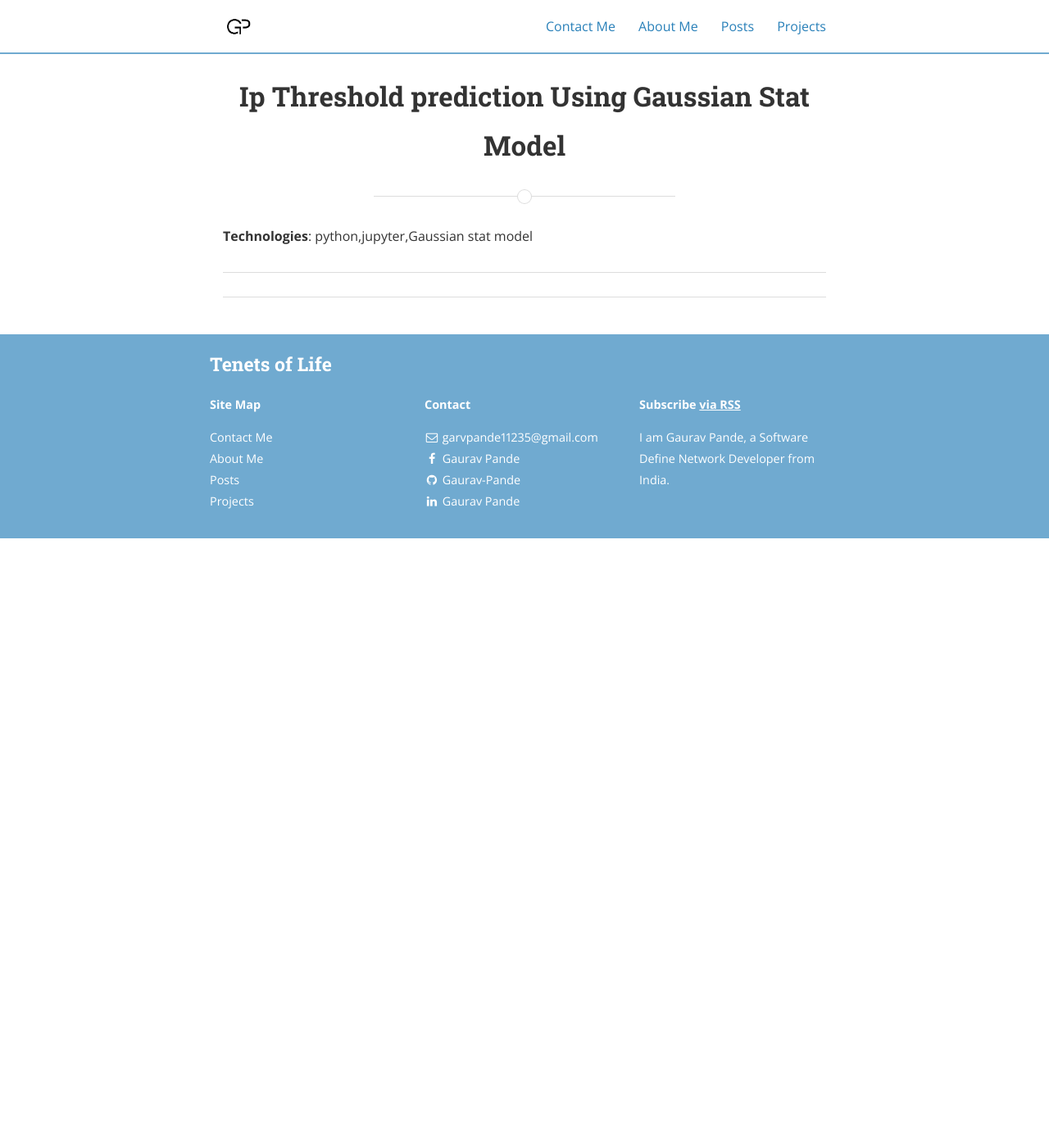
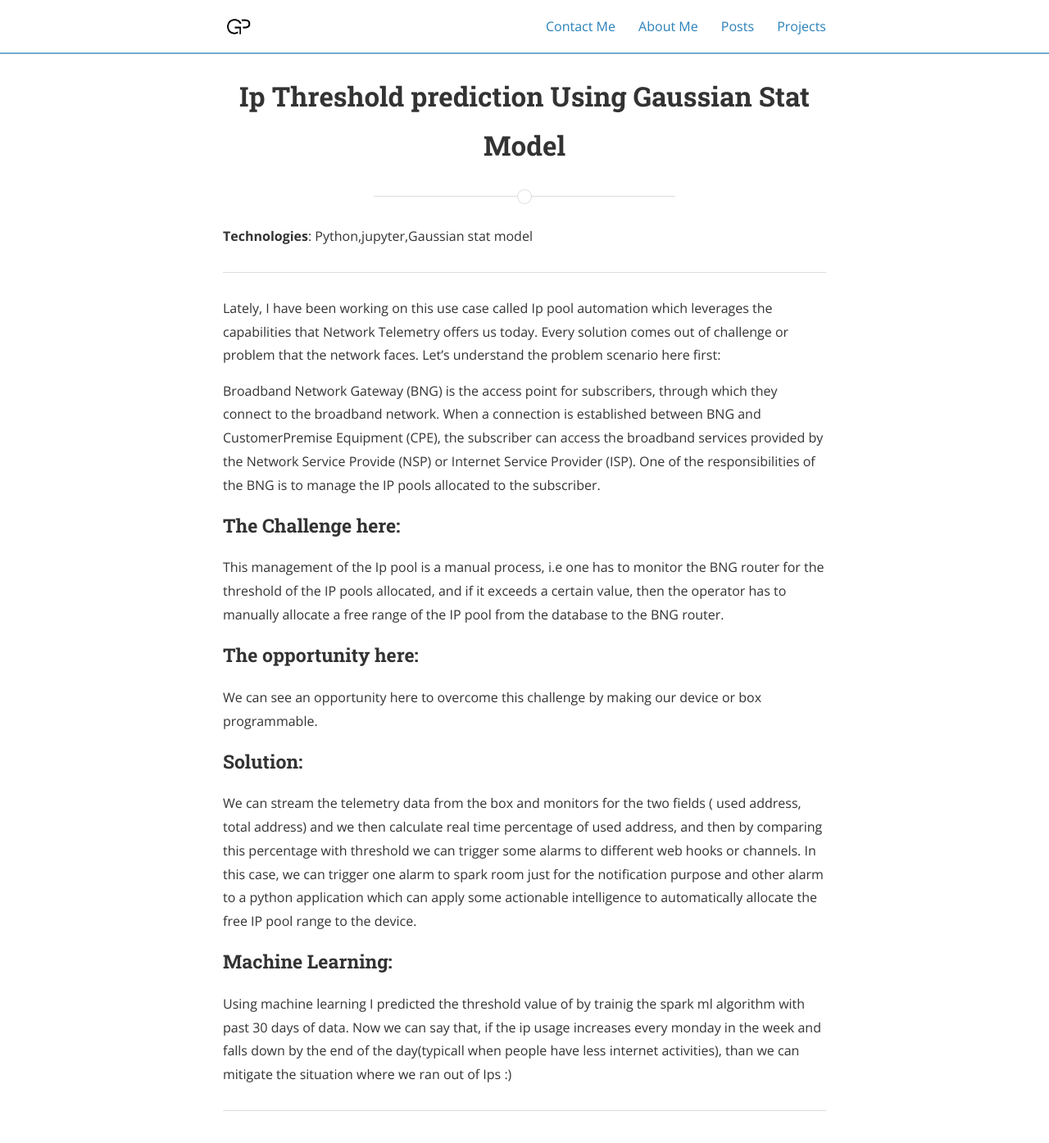
Before and after one commit to Gaurav-Pande/gaurav-pande.github.io, a Jekyll site: the page built from _projects/ippool-predict.md, in a window 1280 px wide and 1400 px high. Shown: the top 1395 px of the window at 82% size. Built offline with Jekyll 4.4.1, drawn with Linux system fonts in a browser that asks for light colours; nearby versions of some CDN libraries; a style sheet for code colours, icons or effects is not loaded.

Commit message:
Update ippool-predict.md

```diff
--- a/_projects/ippool-predict.md
+++ b/_projects/ippool-predict.md
@@ -7,9 +7,38 @@ categories: ml
 desc: "A application to predict Ip threshold based on historical data"
 ---
 
-**Technologies**: python,jupyter,Gaussian stat model
+**Technologies**: Python,jupyter,Gaussian stat model
 
 ---
+Lately, I have been working on this use case called Ip pool automation which leverages the capabilities that Network Telemetry offers us today. Every solution comes out of challenge or problem that the network faces. Let's understand the problem scenario here first:
+
+
+
+Broadband Network Gateway (BNG) is the access point for subscribers, through which they connect to the broadband network. When a connection is established between BNG and CustomerPremise Equipment (CPE), the subscriber can access the broadband services provided by the Network Service Provide (NSP) or Internet Service Provider (ISP). One of the responsibilities of the BNG is to manage the IP pools allocated to the subscriber.
+
+
+
+### The Challenge here:
+
+This management of the Ip pool is a manual process, i.e one has to monitor the BNG router for the threshold of the IP pools allocated, and if it exceeds a certain value, then the operator has to manually allocate a free range of the IP pool from the database to the BNG router.
+
+
+
+### The opportunity here:
+
+We can see an opportunity here to overcome this challenge by making our device or box programmable.
+
+
+
+### Solution:
+We can stream the telemetry data from the box and monitors for the two fields ( used address, total address) and we then calculate real time percentage of used address, and then by comparing this percentage with threshold we can trigger some alarms to different web hooks or channels. In this case, we can trigger one alarm to spark room just for the notification purpose and other alarm to a python application which can apply some actionable intelligence to automatically allocate the free IP pool range to the device.
+
+
+### Machine Learning:
+
+Using machine learning I predicted the threshold value of by trainig the spark ml algorithm with past 30 days of data. Now we can say that, if the ip usage increases every monday in the week and falls down by the end of the day(typicall when people have less internet activities), than we can mitigate the situation where we ran out of Ips :)
+
+
 
 
 ---
```
